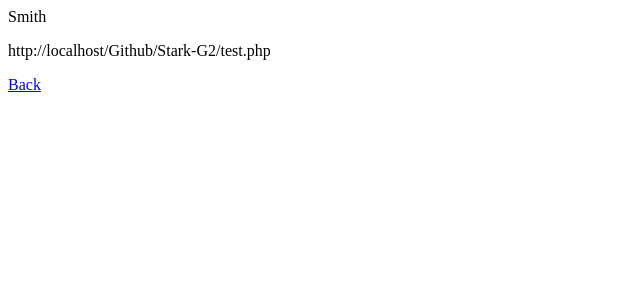
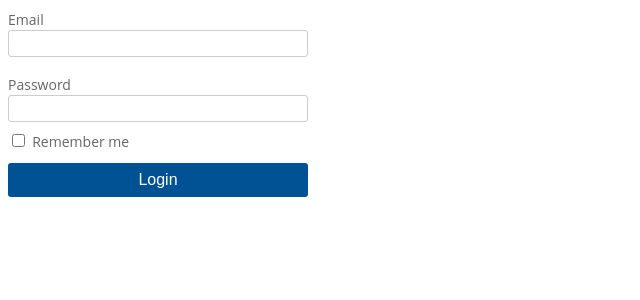
Before and after one commit to Sharu2172/Stark-G2, a PHP site: page /test.php in a window 1280 px wide. Shown: the top 300 px of the page, without its empty margins (0-640 px from the left). Run offline with PHP 8.4, Linux system fonts and the light colour scheme.

Commit message:
SESSION.PHP UPDATE

```diff
--- a/User/header.php
+++ b/User/header.php
@@ -1,5 +1,6 @@
 <?php
 include("../config.php");
+include("../Session.php");
 ?>
 
 <!DOCTYPE html>
--- a/test.php
+++ b/test.php
@@ -1,33 +1,94 @@
-<?php session_start(); ?>
 <!DOCTYPE html>
-<html>
+<html lang="en">
+
+<head>
+    <meta charset="UTF-8">
+    <meta http-equiv="X-UA-Compatible" content="IE=edge">
+    <meta name="viewport" content="width=device-width, initial-scale=1.0">
+    <title>Document</title>
+    <style>
+        /* general styling */
+
+        body {
+            font-family: "Open Sans", sans-serif;
+        }
+
+        form {
+            max-width: 300px;
+        }
+
+        input {
+            -webkit-appearance: none;
+            -moz-appearance: none;
+            appearance: none;
+            border: 1px solid #ccc;
+            border-radius: .1875rem;
+            box-sizing: border-box;
+            display: block;
+            font-size: .875rem;
+            margin-bottom: 1rem;
+            padding: .275rem;
+            width: 100%;
+        }
+
+        input[type="checkbox"] {
+            -webkit-appearance: checkbox;
+            -moz-appearance: checkbox;
+            appearance: checkbox;
+            display: inline-block;
+            width: auto;
+        }
+
+        input[type="password"] {
+            margin-bottom: .5rem;
+        }
+
+        input[type="submit"] {
+            background-color: #015294;
+            border: none;
+            color: #fff;
+            font-size: 1rem;
+            padding: .5rem 1rem;
+        }
+
+        label {
+            color: #666;
+            font-size: .875rem;
+        }
+    </style>
+</head>
 
 <body>
+    <form>
+        <label for="email">Email</label>
+        <input type="email" id="email">
+        <label for="pass">Password</label>
+        <input type="password">
+        <input type="checkbox" value="lsRememberMe" id="rememberMe"> <label for="rememberMe">Remember me</label>
+        <input type="submit" value="Login" onclick="lsRememberMe()">
+    </form>
+    <script>
+        const rmCheck = document.getElementById("rememberMe"),
+            emailInput = document.getElementById("email");
 
-    <div id="result"></div>
-
-    <script>
-        // Check browser support
-        if (typeof(Storage) !== "undefined") {
-            // Store
-            sessionStorage.setItem("lastname", "Smith");
-            // Retrieve
-            document.getElementById("result").innerHTML = sessionStorage.getItem("lastname");
+        if (localStorage.checkbox && localStorage.checkbox !== "") {
+            rmCheck.setAttribute("checked", "checked");
+            emailInput.value = localStorage.username;
         } else {
-            document.getElementById("result").innerHTML = "Sorry, your browser does not support Web Storage...";
+            rmCheck.removeAttribute("checked");
+            emailInput.value = "";
         }
 
-        function backAway() {
-            //if it was the first page
-            if (history.length >= 1) {
-                history.back();
+        function lsRememberMe() {
+            if (rmCheck.checked && emailInput.value !== "") {
+                localStorage.username = emailInput.value;
+                localStorage.checkbox = rmCheck.value;
+            } else {
+                localStorage.username = "";
+                localStorage.checkbox = "";
             }
         }
     </script>
-
-    <p>http://localhost/Github/Stark-G2/test.php</p>
-    <a href="#" onClick="backAway()">Back</a>
-
 </body>
 
 </html>
```
Also changed, not shown: Session.php (added, +27 -0 lines), User/index.php (+2 -11 lines), assets/js/firebase_EP.js (+35 -37 lines), config.php (+0 -49 lines), index.php (+26 -33 lines).
